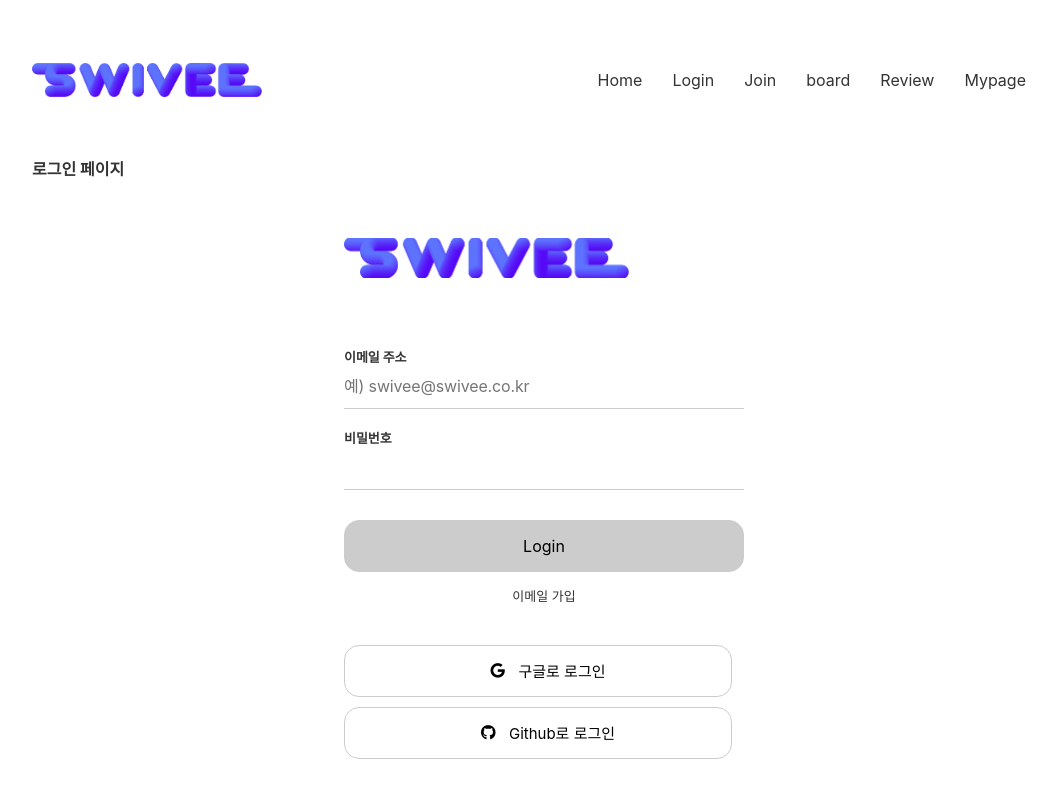
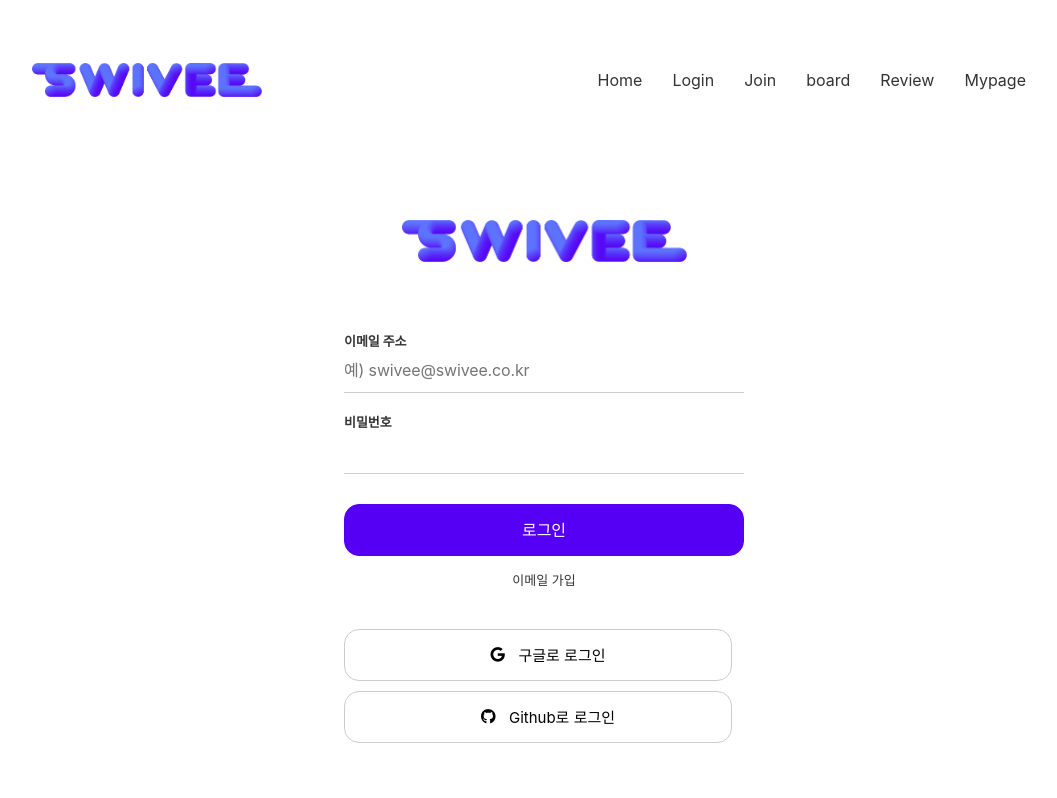
Before and after one commit to yujleee/swivee, a plain HTML site: page index.html in a window 1280 px wide. Both pictures are taken after a click on the link "Login". Shown: the whole page, without its empty margins (96-1153 px from the left). Drawn offline with Linux system fonts and the light colour scheme; no server answers; a web font is replaced by a local one.

Commit message:
[Design] 로고,로그인 버튼 수정

```diff
--- a/css/login.css
+++ b/css/login.css
@@ -23,9 +23,9 @@
 
 .loginLogo {
   width: 285px;
-  height: 40px;
   background-size: 250px 56px;
   padding-bottom: 50px;
+  margin: 0 auto;
 }
 
 .inputBox {
@@ -53,17 +53,6 @@
 }
 
 .submitBox input[type="submit"] {
-  background: #ccc;
-  color: black;
-  margin: 20px 0 15px 0;
-  border: 1px solid #ccc;
-  border-radius: 15px;
-  cursor: pointer;
-  transition: all 0.3s ease;
-  width: 100%;
-  height: 52px;
-}
-.submitBox input[type="submit"]:hover {
   background: #5500f5;
   color: white;
   margin: 20px 0 15px 0;
--- a/pages/login.html
+++ b/pages/login.html
@@ -1,6 +1,3 @@
-<div class="container">
-  <h1>로그인 페이지</h1>
-</div>
 <div class="login">
   <div class="loginContent">
     <div class="loginArea">
@@ -36,7 +33,7 @@
         </div>
       </div>
       <div class="submitBox">
-        <input type="submit" name="" value="Login" />
+        <input type="submit" name="" value="로그인" />
       </div>
       <ul class="joinBox">
         <li class="joinList">
```
